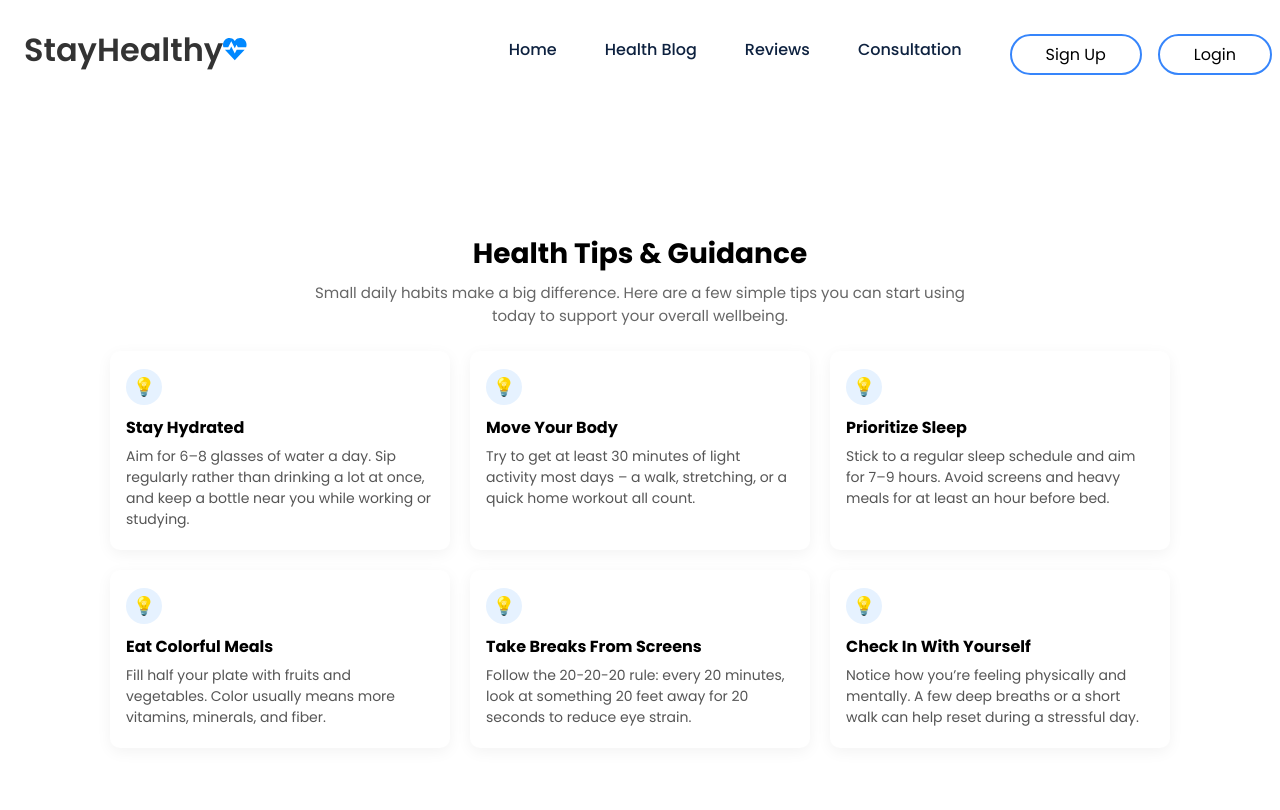
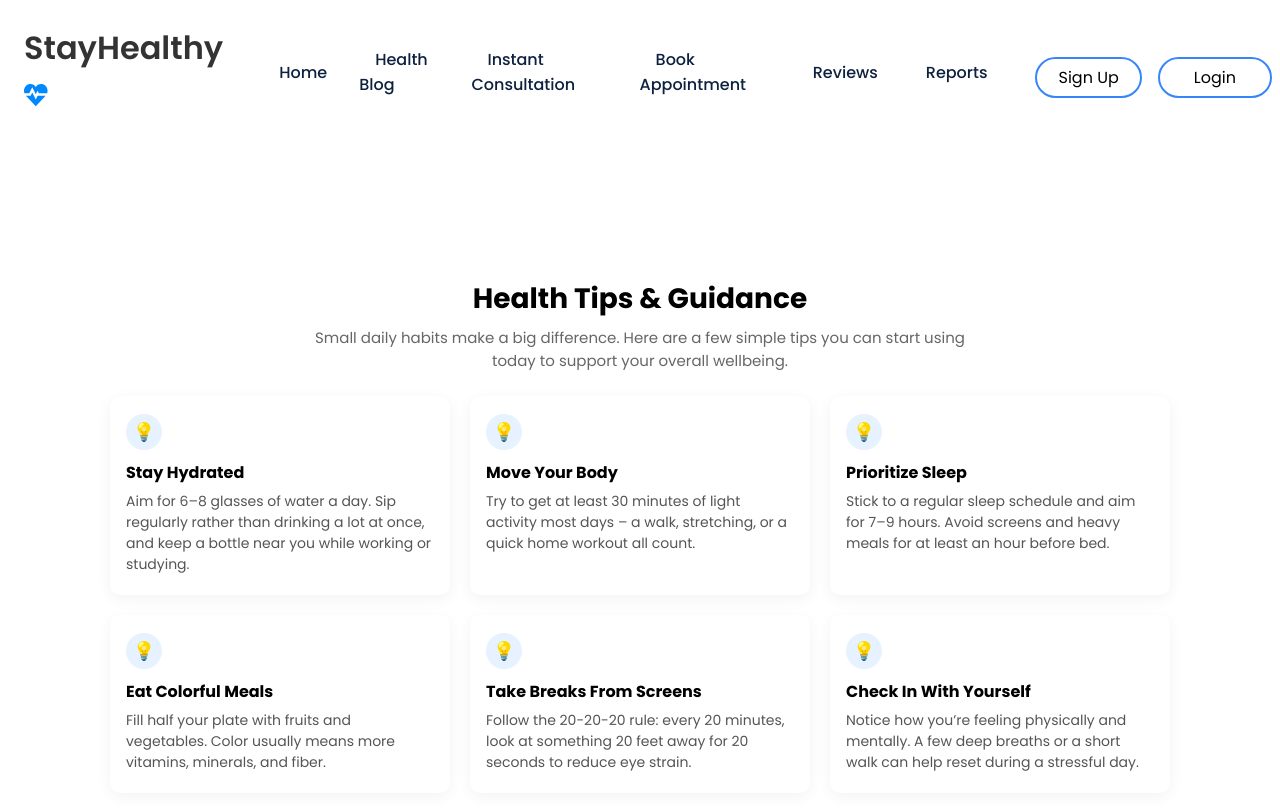
Before and after one commit to Mohamad-Mahmoud/med_appt, a React (Create React App) app: page /health-tips in a window 1280 px wide. Shown: the top 810 px of the page. Built offline with nearby package versions, Linux system fonts and the light colour scheme.

Commit message:
adjusted navbar

```diff
--- a/src/Components/Navbar/Navbar.js
+++ b/src/Components/Navbar/Navbar.js
@@ -79,12 +79,21 @@ const Navbar = () => {
         </li>
 
         <li className="link">
+          <Link to="/instant-consultation">Instant Consultation</Link>
+        </li>
+
+        <li className="link">
+          <Link to="/booking-consultation">Book Appointment</Link>
+        </li>
+
+        <li className="link">
           <Link to="/reviews">Reviews</Link>
         </li>
 
         <li className="link">
-          <Link to="/instant-consultation">Consultation</Link>
+          <Link to="/reports">Reports</Link>
         </li>
+
 
         {!authtoken && (
           <>
```
